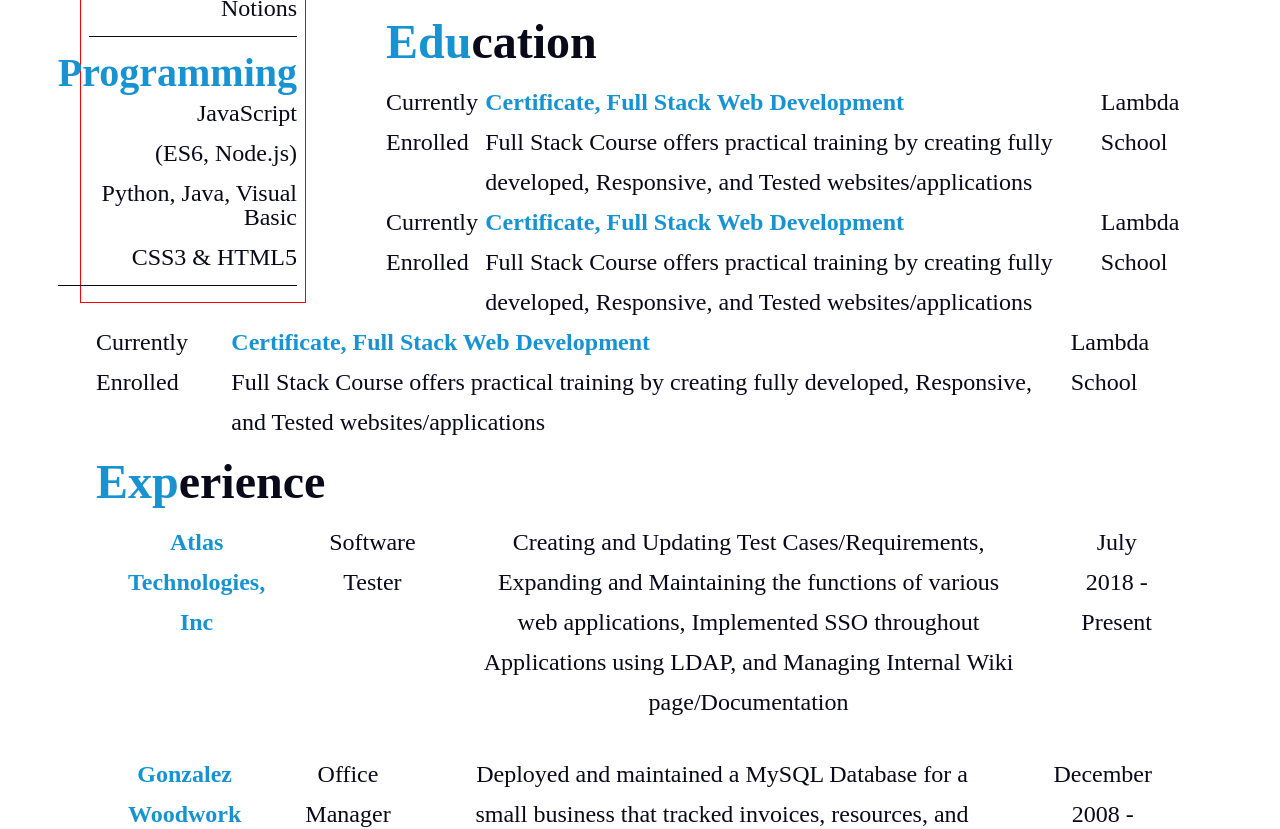
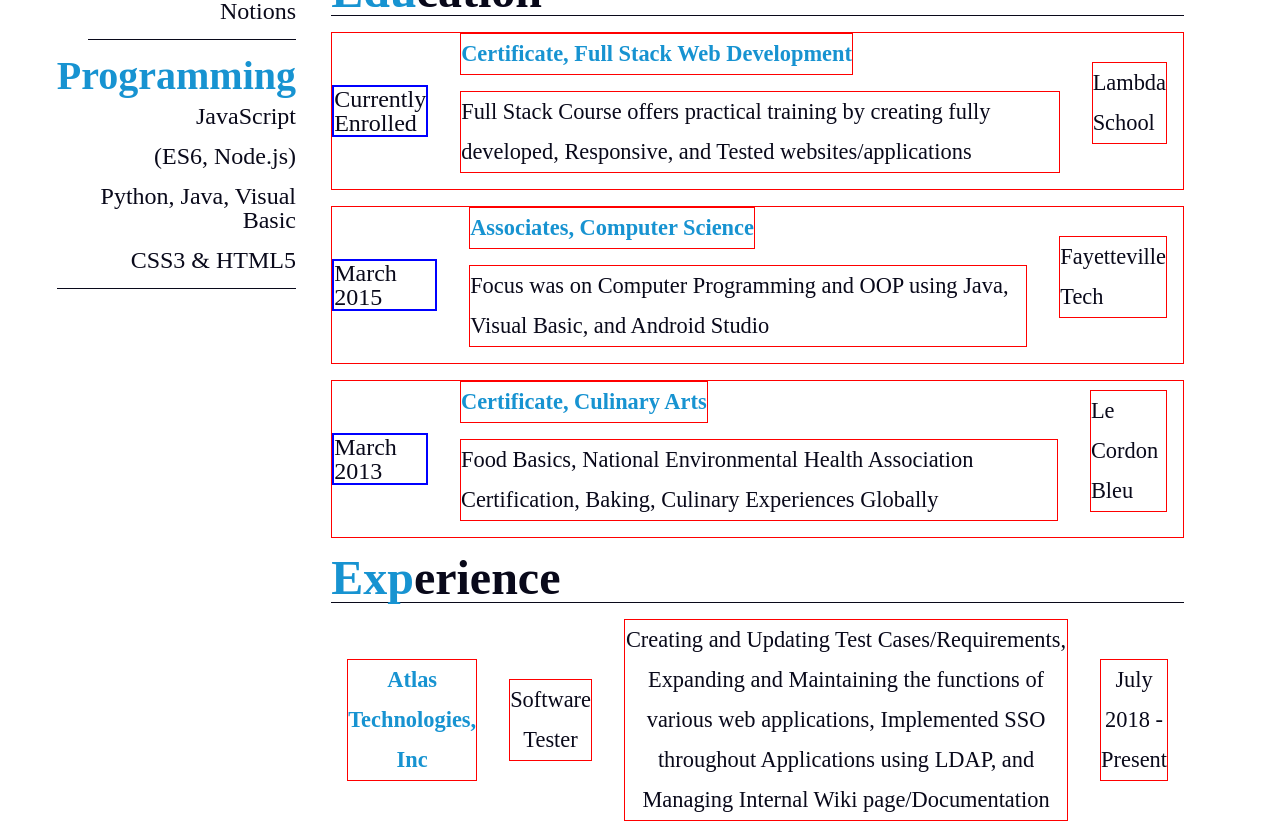
Before and after one commit to ElvisJG/resume-react, a React (Create React App) app: page /cv in a window 1280 px wide. Shown: the part 660-1489 px from the top of the page. Built offline with nearby package versions, Linux system fonts and the light colour scheme; the HTML template or start-up script is replaced by a standard one.

Commit message:
CV work, minor CSS bugs

```diff
--- a/src/component/CV/CV.css
+++ b/src/component/CV/CV.css
@@ -5,6 +5,11 @@
 
 em {
   color: #1793d1;
+}
+
+.main-section {
+  width: 79%;
+  float: right;
 }
 
 .cv-title {
@@ -22,17 +27,18 @@ em {
   font-size: 2.5rem;
   font-weight: bold;
   color: #09091a;
+  border-bottom: 1px ridge #09091a;
+  border-bottom-width: 0.25rem;
 }
 
 .aside {
   width: 20%;
   height: 100%;
-  border: 1px solid red;
+
   float: left;
   display: flex;
   flex-flow: column nowrap;
   align-items: flex-end;
-  margin-right: 5rem;
 }
 
 .aside-section {
@@ -55,7 +61,7 @@ em {
 
 .cv-section {
   font-size: 3rem;
-  margin: 1rem;
+  margin: 0 1rem;
 }
 
 .cv-section em {
@@ -65,28 +71,56 @@ em {
 .cv-section h3 {
   font-weight: bold;
   margin-bottom: 1rem;
+  border-bottom: 1px ridge #09091a;
 }
 
 .cv-section p {
-  font-size: 1.5rem;
+  font-size: 1.4rem;
   line-height: 2.5rem;
 }
 
 .cv-experience {
   display: flex;
   flex-wrap: nowrap;
-  justify-content: space-between;
+  justify-content: space-around;
+  align-items: center;
 }
 
 .cv-experience p {
-  margin: 0rem 2rem 2rem;
   text-align: center;
+  margin: 0rem 1rem 1rem;
+  border: 1px solid red;
 }
 
 .cv-edu {
   display: flex;
+  text-align: center;
+  margin-bottom: 1rem;
+  align-items: center;
+  border: 1px solid red;
+}
+
+.cv-edu h5 {
+  font-size: 1.5rem;
+  text-align: left;
+  border: 2px solid blue;
+  width: 150px;
+  margin-right: 1rem;
+}
+
+.cv-edu p {
+  margin: auto;
+  margin: 0rem 1rem 1rem;
+  border: 1px solid red;
+  text-align: left;
 }
 
 .cv-edu-mid {
+  display: flex;
   flex-direction: column;
+  align-items: flex-start;
 }
+
+.school p {
+  float: right;
+}
--- a/src/component/CV/CV.js
+++ b/src/component/CV/CV.js
@@ -14,9 +14,11 @@ export default () => {
         <h2>Full Stack Web Developer</h2>
       </div>
       <Aside />
-      <Int />
-      <Edu />
-      <Exp />
+      <div className='main-section'>
+        <Int />
+        <Edu />
+        <Exp />
+      </div>
     </div>
   );
 };
--- a/src/component/CV/Education.js
+++ b/src/component/CV/Education.js
@@ -6,8 +6,9 @@ export default () => {
       <h3>
         <em>Edu</em>cation
       </h3>
+
       <div className='cv-edu'>
-        <p>Currently Enrolled</p>
+        <h5>Currently Enrolled</h5>
         <div className='cv-edu-mid'>
           <em>
             <p>Certificate, Full Stack Web Development</p>
@@ -17,33 +18,41 @@ export default () => {
             developed, Responsive, and Tested websites/applications
           </p>
         </div>
-        <p>Lambda School</p>
+        <div className='school'>
+          <p>Lambda School</p>
+        </div>
       </div>
+
       <div className='cv-edu'>
-        <p>Currently Enrolled</p>
+        <h5>March 2015</h5>
         <div className='cv-edu-mid'>
           <em>
-            <p>Certificate, Full Stack Web Development</p>
+            <p>Associates, Computer Science</p>
           </em>
           <p>
-            Full Stack Course offers practical training by creating fully
-            developed, Responsive, and Tested websites/applications
+            Focus was on Computer Programming and OOP using Java, Visual Basic,
+            and Android Studio
           </p>
         </div>
-        <p>Lambda School</p>
+        <div className='school'>
+          <p>Fayetteville Tech</p>
+        </div>
       </div>
+
       <div className='cv-edu'>
-        <p>Currently Enrolled</p>
+        <h5>March 2013</h5>
         <div className='cv-edu-mid'>
           <em>
-            <p>Certificate, Full Stack Web Development</p>
+            <p>Certificate, Culinary Arts</p>
           </em>
           <p>
-            Full Stack Course offers practical training by creating fully
-            developed, Responsive, and Tested websites/applications
+            Food Basics, National Environmental Health Association
+            Certification, Baking, Culinary Experiences Globally
           </p>
         </div>
-        <p>Lambda School</p>
+        <div className='school'>
+          <p>Le Cordon Bleu</p>
+        </div>
       </div>
     </div>
   );
--- a/src/component/CV/Experience.js
+++ b/src/component/CV/Experience.js
@@ -17,7 +17,9 @@ export default () => {
           throughout Applications using LDAP, and Managing Internal Wiki
           page/Documentation
         </p>
-        <p>July 2018 - Present</p>
+        <div className='duration'>
+          <p>July 2018 - Present</p>
+        </div>
       </div>
       <div className='cv-experience'>
         <em>
@@ -30,7 +32,9 @@ export default () => {
           Relations using Workforce | Reached out to other businesses and set up
           professional relationships
         </p>
-        <p>December 2008 - May 2017</p>
+        <div className='duration'>
+          <p>December 2008 - May 2017</p>
+        </div>
       </div>
       <div className='cv-experience'>
         <em>
@@ -43,7 +47,9 @@ export default () => {
           it's an experience like no other, and i'm glad to have had the
           opportunity.
         </p>
-        <p>June 2013 - February 2014</p>
+        <div className='duration'>
+          <p>June 2013 - February 2014</p>
+        </div>
       </div>
     </div>
   );
--- a/src/resumeData.json
+++ b/src/resumeData.json
@@ -40,7 +40,7 @@
         "description": "Focus was on Computer Programming and OOP using Java, Visual Basic, and Android Studio"
       },
       {
-        "school": "Le Cordon Bleu - Boston, MA",
+        "school": "Le Cordon Bleu",
         "degree": "Certificate, Culinary Arts",
         "graduated": "March 2013",
         "description": "Food Basics, National Environmental Health Association Certification, Baking, Culinary Experiences Globally"
```
